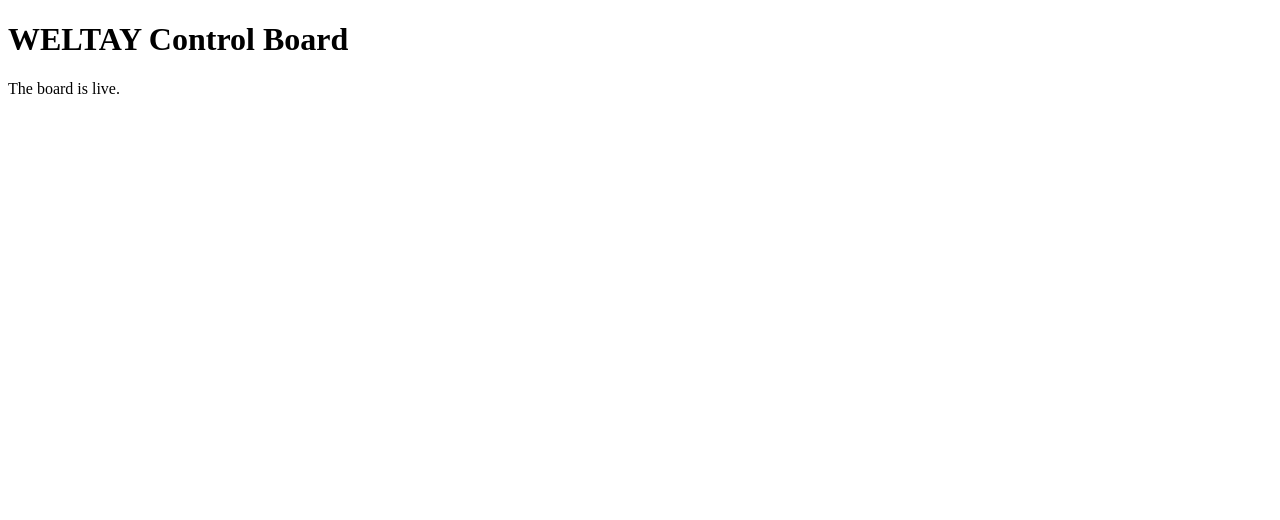
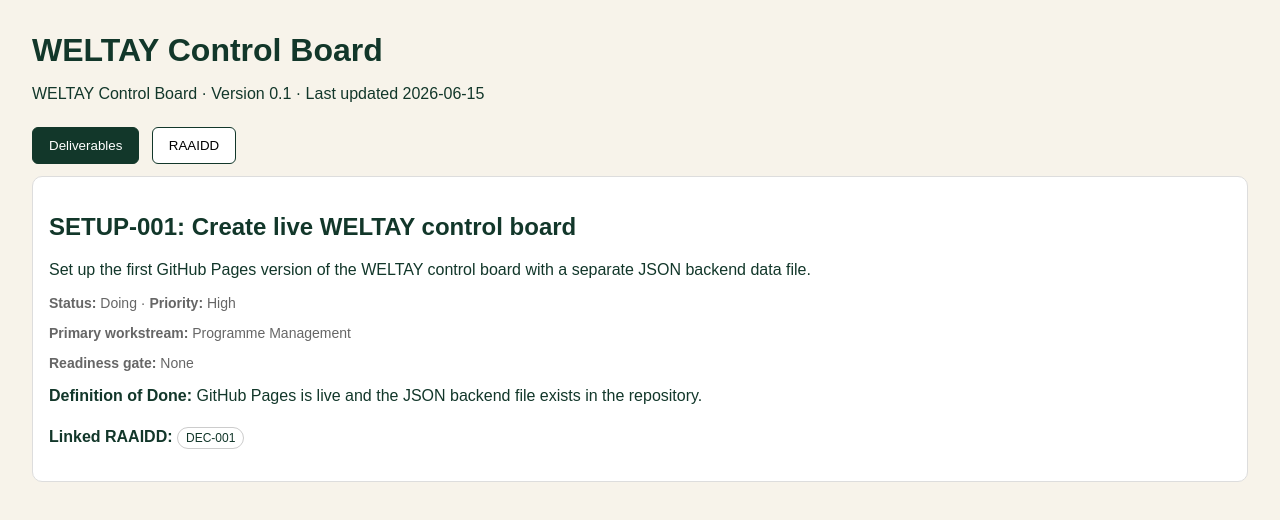
Before and after one commit to WeltayFinance/weltay-control-board, a plain HTML site: page index.html in a window 1280 px wide. Drawn offline with Linux system fonts and the light colour scheme.

Commit message:
Update index.html

```diff
--- a/index.html
+++ b/index.html
@@ -3,9 +3,138 @@
 <head>
   <meta charset="UTF-8">
   <title>WELTAY Control Board</title>
+  <style>
+    body {
+      font-family: Arial, sans-serif;
+      margin: 32px;
+      background: #f7f3ea;
+      color: #12372a;
+    }
+    h1 {
+      margin-bottom: 4px;
+    }
+    .tabs {
+      margin-top: 24px;
+    }
+    button {
+      padding: 10px 16px;
+      margin-right: 8px;
+      border: 1px solid #12372a;
+      background: white;
+      cursor: pointer;
+      border-radius: 6px;
+    }
+    button.active {
+      background: #12372a;
+      color: white;
+    }
+    .card {
+      background: white;
+      border: 1px solid #ddd;
+      border-radius: 10px;
+      padding: 16px;
+      margin: 12px 0;
+    }
+    .meta {
+      color: #666;
+      font-size: 14px;
+    }
+    .tag {
+      display: inline-block;
+      padding: 3px 8px;
+      border-radius: 999px;
+      border: 1px solid #ccc;
+      font-size: 12px;
+      margin-right: 6px;
+      margin-top: 6px;
+    }
+  </style>
 </head>
 <body>
   <h1>WELTAY Control Board</h1>
-  <p>The board is live.</p>
+  <p id="boardMeta">Loading board data...</p>
+
+  <div class="tabs">
+    <button id="deliverablesBtn" class="active" onclick="showTab('deliverables')">Deliverables</button>
+    <button id="raaiddBtn" onclick="showTab('raaidd')">RAAIDD</button>
+  </div>
+
+  <div id="content"></div>
+
+  <script>
+    let boardData = null;
+    let currentTab = 'deliverables';
+
+    async function loadData() {
+      const response = await fetch('./weltay_control_board_data.json');
+      boardData = await response.json();
+
+      document.getElementById('boardMeta').textContent =
+        `${boardData.meta.boardName} · Version ${boardData.meta.version} · Last updated ${boardData.meta.lastUpdated}`;
+
+      render();
+    }
+
+    function showTab(tab) {
+      currentTab = tab;
+
+      document.getElementById('deliverablesBtn').classList.toggle('active', tab === 'deliverables');
+      document.getElementById('raaiddBtn').classList.toggle('active', tab === 'raaidd');
+
+      render();
+    }
+
+    function render() {
+      if (!boardData) return;
+
+      const content = document.getElementById('content');
+      content.innerHTML = '';
+
+      if (currentTab === 'deliverables') {
+        boardData.deliverables.forEach(item => {
+          content.innerHTML += `
+            <div class="card">
+              <h2>${item.id}: ${item.title}</h2>
+              <p>${item.description}</p>
+              <p class="meta"><strong>Status:</strong> ${item.status} · <strong>Priority:</strong> ${item.priority}</p>
+              <p class="meta"><strong>Primary workstream:</strong> ${item.primaryWorkstream}</p>
+              <p class="meta"><strong>Readiness gate:</strong> ${item.readinessGate}</p>
+              <p><strong>Definition of Done:</strong> ${item.definitionOfDone}</p>
+              <p><strong>Linked RAAIDD:</strong> ${
+                item.linkedRaaiddItems.length
+                  ? item.linkedRaaiddItems.map(id => `<span class="tag">${id}</span>`).join('')
+                  : 'None'
+              }</p>
+            </div>
+          `;
+        });
+      }
+
+      if (currentTab === 'raaidd') {
+        boardData.raaidd.forEach(item => {
+          content.innerHTML += `
+            <div class="card">
+              <h2>${item.id}: ${item.title}</h2>
+              <p>${item.description}</p>
+              <p class="meta"><strong>Type:</strong> ${item.type} · <strong>Status:</strong> ${item.status} · <strong>Priority:</strong> ${item.priority}</p>
+              <p class="meta"><strong>Owner:</strong> ${item.owner}</p>
+              <p class="meta"><strong>Readiness gate:</strong> ${item.readinessGate}</p>
+              <p><strong>Linked deliverables:</strong> ${
+                item.linkedDeliverables.length
+                  ? item.linkedDeliverables.map(id => `<span class="tag">${id}</span>`).join('')
+                  : 'None'
+              }</p>
+            </div>
+          `;
+        });
+      }
+    }
+
+    loadData().catch(error => {
+      document.getElementById('boardMeta').textContent =
+        'Could not load board data. Check that weltay_control_board_data.json exists in the repository.';
+      console.error(error);
+    });
+  </script>
 </body>
 </html>
```
